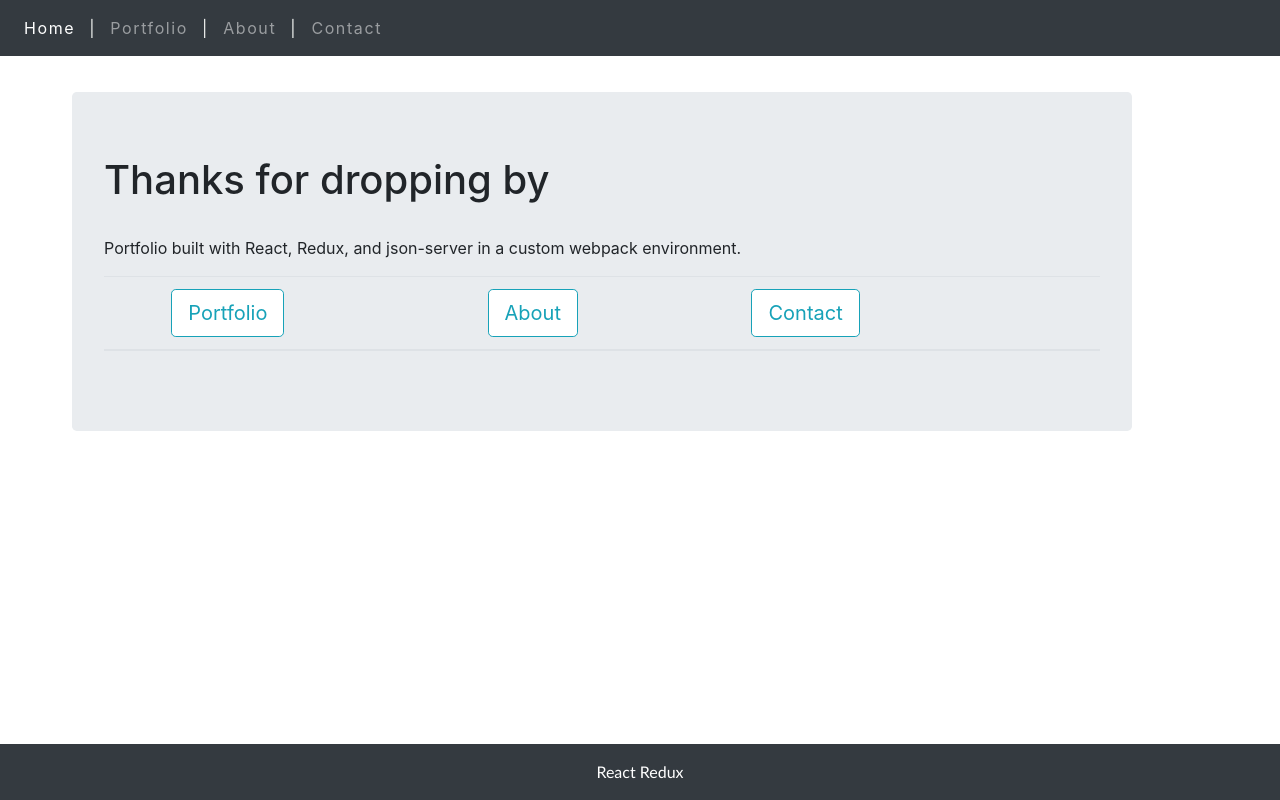
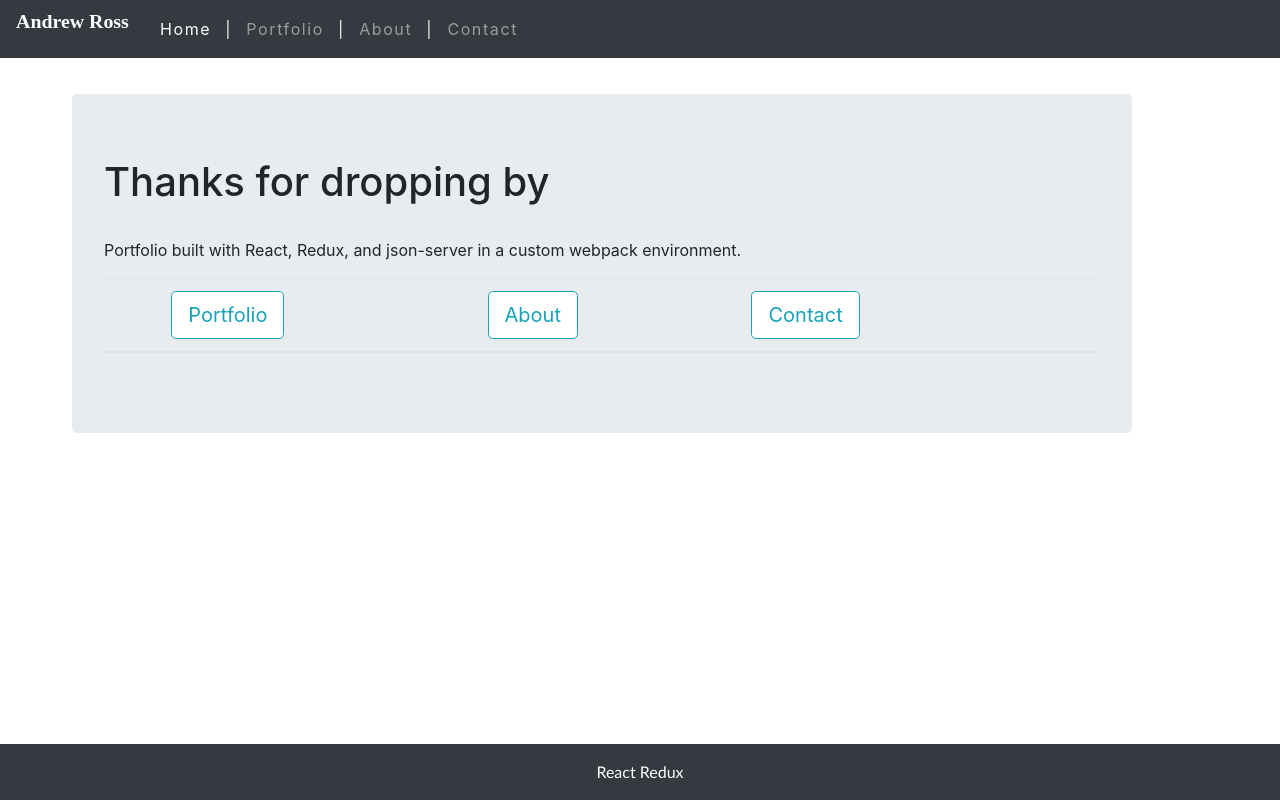
Before and after one commit to DopamineDriven/redux-portfolio, a React app: page / in a window 1280 px wide. Built offline with nearby package versions, Linux system fonts and the light colour scheme.

Commit message:
configuring webpack with additional loaders

```diff
--- a/package.json
+++ b/package.json
@@ -56,6 +56,7 @@
     "eslint-plugin-import": "^2.20.2",
     "eslint-plugin-react": "^7.19.0",
     "fetch-mock": "^9.4.0",
+    "file-loader": "^6.0.0",
     "html-webpack-plugin": "^4.2.0",
     "http-server": "^0.12.3",
     "jest": "^25.4.0",
@@ -69,6 +70,7 @@
     "redux-mock-store": "^1.5.4",
     "rimraf": "^3.0.2",
     "style-loader": "^1.2.0",
+    "svg-inline-loader": "^0.8.2",
     "webpack": "^4.43.0",
     "webpack-bundle-analyzer": "^3.7.0",
     "webpack-cli": "^3.3.11",
--- a/src/components/navbar/Navbar.jsx
+++ b/src/components/navbar/Navbar.jsx
@@ -3,6 +3,7 @@ import './Navbar.css';
 // import Container from '../Container/Container.jsx'
 // import ReactLogo from '../images/Logo.png';
 import { NavLink } from 'react-router-dom';
+import logo from '../../assets/logo.svg';
 
 const Navbar = () => {
     const activeStyle = { color: "#ffffff" }
@@ -11,11 +12,11 @@ const Navbar = () => {
   return (
       <React.Fragment>
         <nav className="navbar navbar-expand-md navbar-dark sticky-top bg-dark">
-            {/* <NavLink
+            <NavLink
                 to="/"
                 className="navbar-brand">
-                <img src={ReactLogo} alt="react" className="img-fluid" height="99.66px" width="99.6px"/>
-            </NavLink> */}
+                <img src={logo} alt="logo" className="mb-3 app-logo" width="120px"/>
+            </NavLink>
 
             {/* <button
                 className="navbar-toggler"
--- a/webpack.config.dev.js
+++ b/webpack.config.dev.js
@@ -41,6 +41,14 @@ module.exports = {
                 test: /\.(js|jsx)$/,
                 exclude: /node_modules/,
                 use: ["babel-loader", "eslint-loader"]
+            },
+            {
+                test: /\.svg$/,
+                use: ["svg-inline-loader"]
+            },
+            {
+                test: /\.(png|svg|jpg|gif)$/,
+                use: ["file-loader"]
             },
             {
                 test: /(\.css)$/,
```
Also changed, not shown: src/assets/logo.svg (renamed from src/logo.svg), 1 other file (tests, documents, lock files or other folders).
